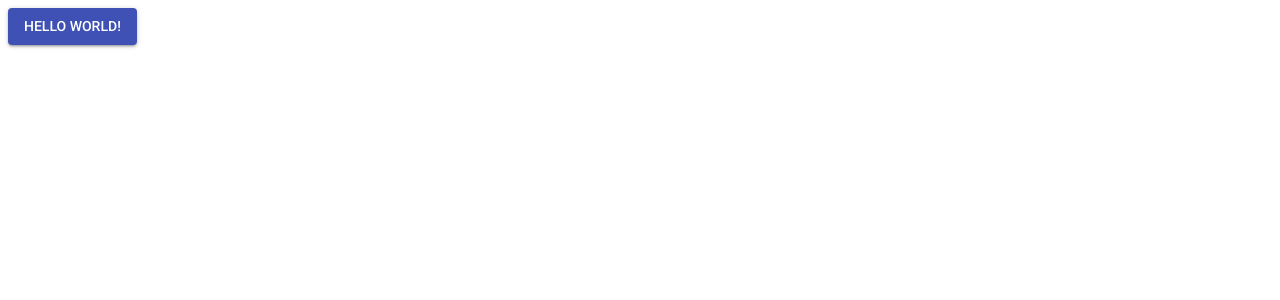
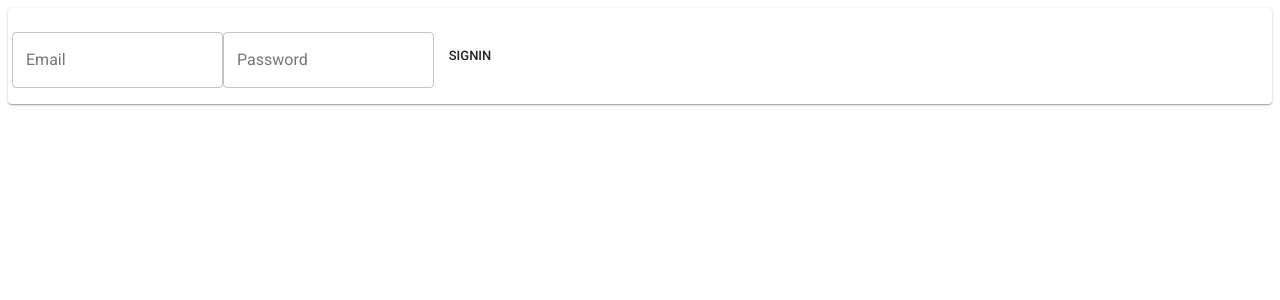
Before and after one commit to volsci/adnat-react, a React (Vite) app: page / in a window 1280 px wide. Shown: the top 300 px of the page. Built offline with nearby package versions, Linux system fonts and the light colour scheme.

Commit message:
Create Basic Sign In Form Layout

```diff
--- a/package.json
+++ b/package.json
@@ -23,6 +23,7 @@
   "dependencies": {
     "@material-ui/core": "^3.9.2",
     "eslint": "^5.15.1",
+    "prop-types": "^15.7.2",
     "react": "^16.8.4",
     "react-dom": "^16.8.4"
   },
--- a/src/components/App.jsx
+++ b/src/components/App.jsx
@@ -1,10 +1,8 @@
 import React from 'react';
-import Button from '@material-ui/core/Button';
+import SignIn from './SignIn';
 
 export default function App() {
   return (
-    <Button variant="contained" color="primary">
-      Hello World!
-    </Button>
+    <SignIn />
   );
 }
--- /dev/null
+++ b/src/components/SignIn.jsx
@@ -0,0 +1,59 @@
+import React from 'react';
+import PropTypes from 'prop-types';
+import { withStyles } from '@material-ui/core/styles';
+import Card from '@material-ui/core/Card';
+import CardActions from '@material-ui/core/CardActions';
+import Button from '@material-ui/core/Button';
+import TextField from '@material-ui/core/TextField/TextField';
+
+const styles = {
+  card: {
+    minWidth: 275,
+  },
+  bullet: {
+    display: 'inline-block',
+    margin: '0 2px',
+    transform: 'scale(0.8)',
+  },
+  title: {
+    fontSize: 14,
+  },
+  pos: {
+    marginBottom: 12,
+  },
+};
+
+function SignIn(props) {
+  const { classes } = props;
+
+  return (
+    <Card className={classes.card}>
+      <CardActions>
+        <TextField
+          id="outlined-email-input"
+          label="Email"
+          type="email"
+          name="email"
+          autoComplete="email"
+          margin="normal"
+          variant="outlined"
+        />
+        <TextField
+          id="outlined-password-input"
+          label="Password"
+          type="password"
+          autoComplete="current-password"
+          margin="normal"
+          variant="outlined"
+        />
+        <Button size="small">SignIn</Button>
+      </CardActions>
+    </Card>
+  );
+}
+
+SignIn.propTypes = {
+  classes: PropTypes.object.isRequired, // eslint-disable-line react/forbid-prop-types
+};
+
+export default withStyles(styles)(SignIn);
```
